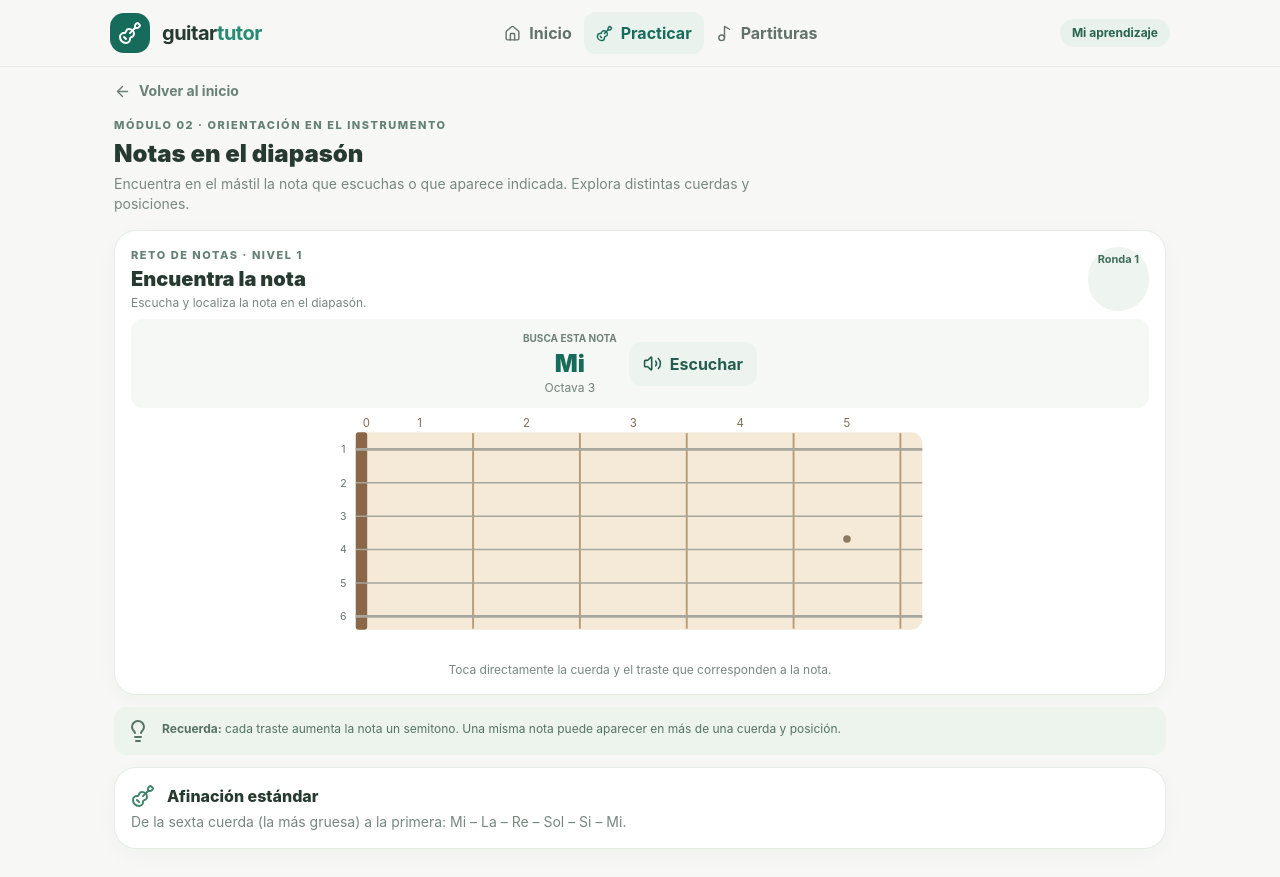
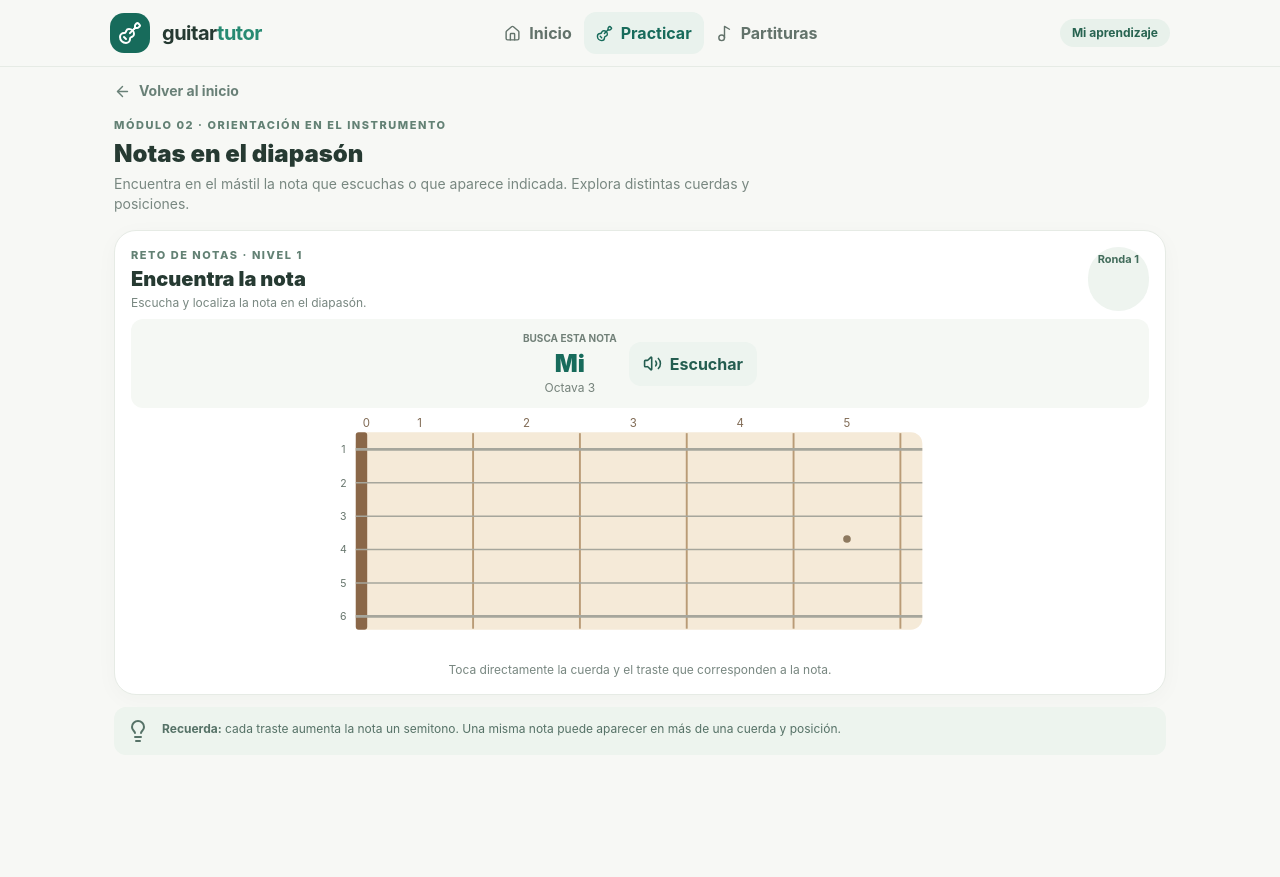
Before and after one commit to juanisidromejia/guitar-tutor, a Vue app: page /practicar in a window 1280 px wide. After the commit the page ends 800 px from the top, so only its background shows below. Built offline with nearby package versions, Linux system fonts and the light colour scheme.

Commit message:
Remove redundant standard tuning reminder from fretboard module

```diff
--- a/src/views/PracticeView.vue
+++ b/src/views/PracticeView.vue
@@ -1,5 +1,5 @@
 <script setup lang="ts">
-import { ArrowLeft, Lightbulb, Guitar } from 'lucide-vue-next'
+import { ArrowLeft, Lightbulb } from 'lucide-vue-next'
 import { RouterLink } from 'vue-router'
 import ExerciseCard from '../components/ExerciseCard.vue'
 </script>
@@ -14,9 +14,5 @@ import ExerciseCard from '../components/ExerciseCard.vue'
     </div>
     <ExerciseCard/>
     <div class="mt-3 flex gap-3 rounded-xl bg-[#edf4ee] p-3 text-xs leading-5 text-[#567267]"><Lightbulb class="shrink-0"/><p><b>Recuerda:</b> cada traste aumenta la nota un semitono. Una misma nota puede aparecer en más de una cuerda y posición.</p></div>
-    <div class="panel mt-3 p-4">
-      <div class="flex items-center gap-3"><Guitar class="text-[#43836a]"/><h2 class="font-extrabold">Afinación estándar</h2></div>
-      <p class="mt-1 text-sm text-[#788780]">De la sexta cuerda (la más gruesa) a la primera: Mi – La – Re – Sol – Si – Mi.</p>
-    </div>
   </div>
 </template>
```
